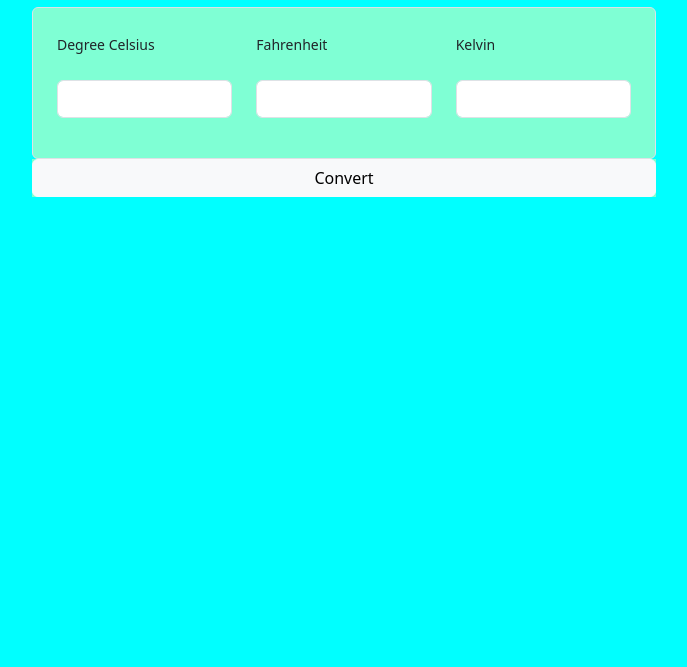
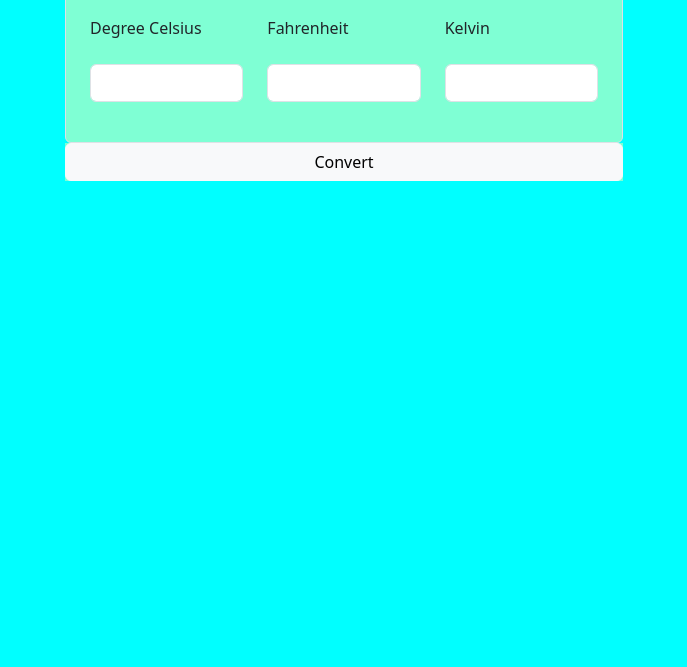
Before and after one commit to AsandaM/temperature, a plain HTML site: page index.html in a window 1280 px wide. Shown: the part 133-800 px from the top of the page, without its empty margins (296-983 px from the left). Drawn offline with nearby package versions, Linux system fonts and the light colour scheme.

Commit message:
edited files

```diff
--- a/css/style.css
+++ b/css/style.css
@@ -5,16 +5,3 @@ body{
 .d-grid{
     background-color: aquamarine;
 }
-
-/* Media query for small screens */
-@media (max-width: 1442px) {
-    label {
-        font-size: 0.875rem; /* Adjust label font size for small screens */
-    }
-}
-
-/* Additional container adjustments if needed */
-.container {
-    max-width: 100%; /* Ensure container uses full available width */
-    padding: 1rem; /* Add padding to the container */
-}
```
